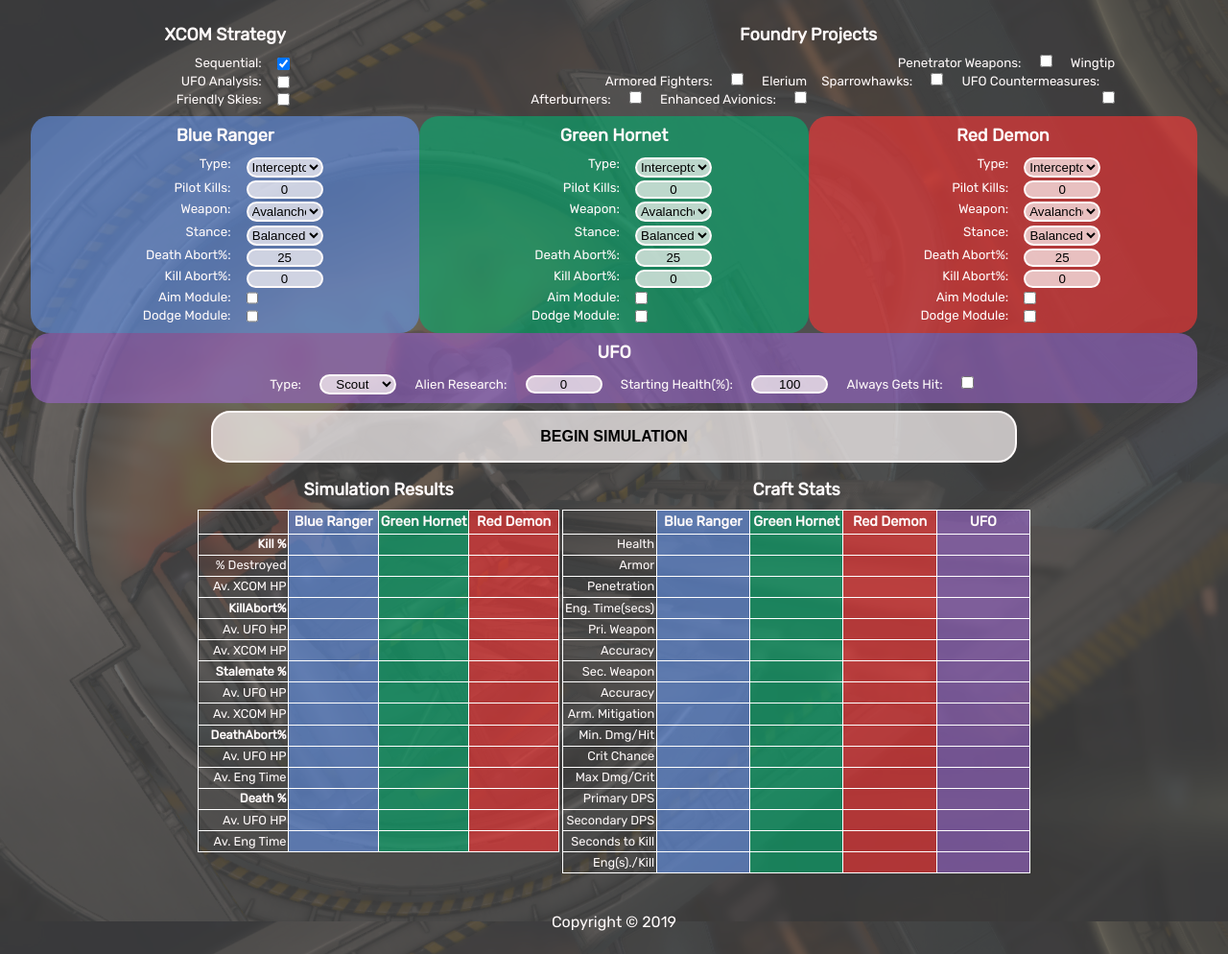
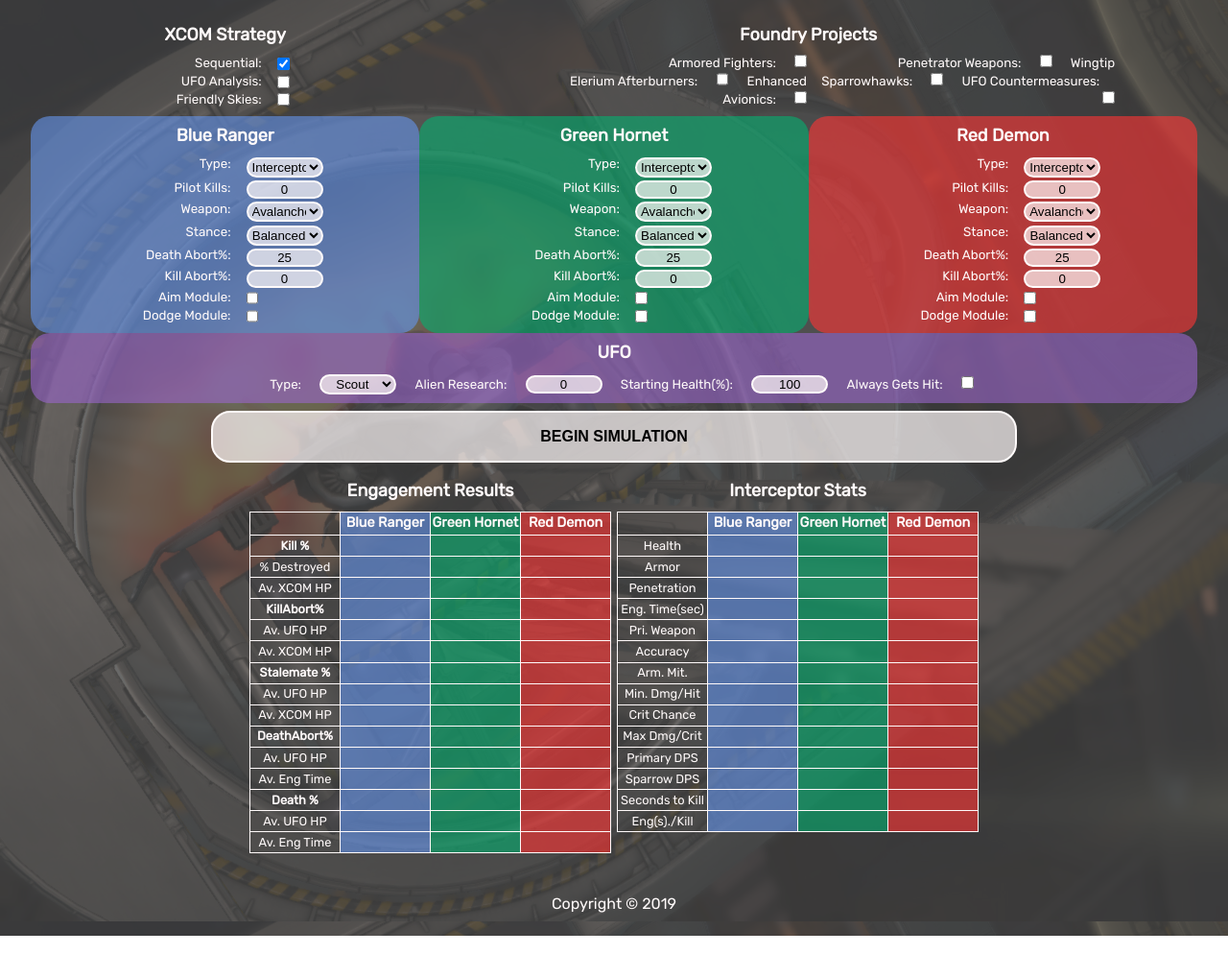
Before and after one commit to nucmatt/LW1-Airgame-Simulator, a website: page dist/index.html in a window 1280 px wide. Shown: the whole page at 96% size. Drawn offline with Linux system fonts and the light colour scheme.

Commit message:
Completed Interceptor stats table layout and display JS logic.
I decided to delete the UFO stats for now, due to time reasons. It is on my list of features to add later if time permits.

```diff
--- a/_mediaqueries.scss
+++ b/_mediaqueries.scss
@@ -0,0 +1,14 @@
+// Wide Screens
+@include MediaXl {
+}
+// Large Laptops/Desktops
+@include MediaLg {
+}
+
+// Tablets/Small Laptops
+@include MediaMd {
+}
+
+// Smartphones
+@include MediaSm {
+}
--- a/scss/main.scss
+++ b/scss/main.scss
@@ -65,6 +65,10 @@
 	// padding-top: 0.1rem;
 	margin: auto 0;
 	width: 0.8rem;
+}
+
+.capitalize {
+	text-transform: capitalize;
 }
 
 #start_btn {
@@ -179,6 +183,8 @@
 table {
 	border-collapse: collapse;
 	text-align: right;
+	padding: 0.1em;
+	margin: 0.1em;
 }
 
 #simulation {
@@ -189,37 +195,19 @@
 
 td,
 th {
-	border: 1px solid #fff;
+	border: 1px solid $secondary-color;
 	// font-size: 0.8rem;
 	padding: 0.1rem;
+	width: 25%;
+	text-align: center;
 }
 
 th {
 	font-size: 0.9rem;
-	text-align: center;
 }
 
 td {
 	font-size: 0.8rem;
-}
-
-// td.blue,
-// td.green,
-// td.red {
-// 	width: 25%;
-// }
-
-#simulation {
-	td {
-		width: 25%;
-	}
-}
-
-#stats {
-	th,
-	td {
-		width: 20%;
-	}
 }
 
 #main-footer {
```
Also changed, not shown: dist/css/main.css, dist/index.html, dist/js/combat.js, dist/js/main.js.
